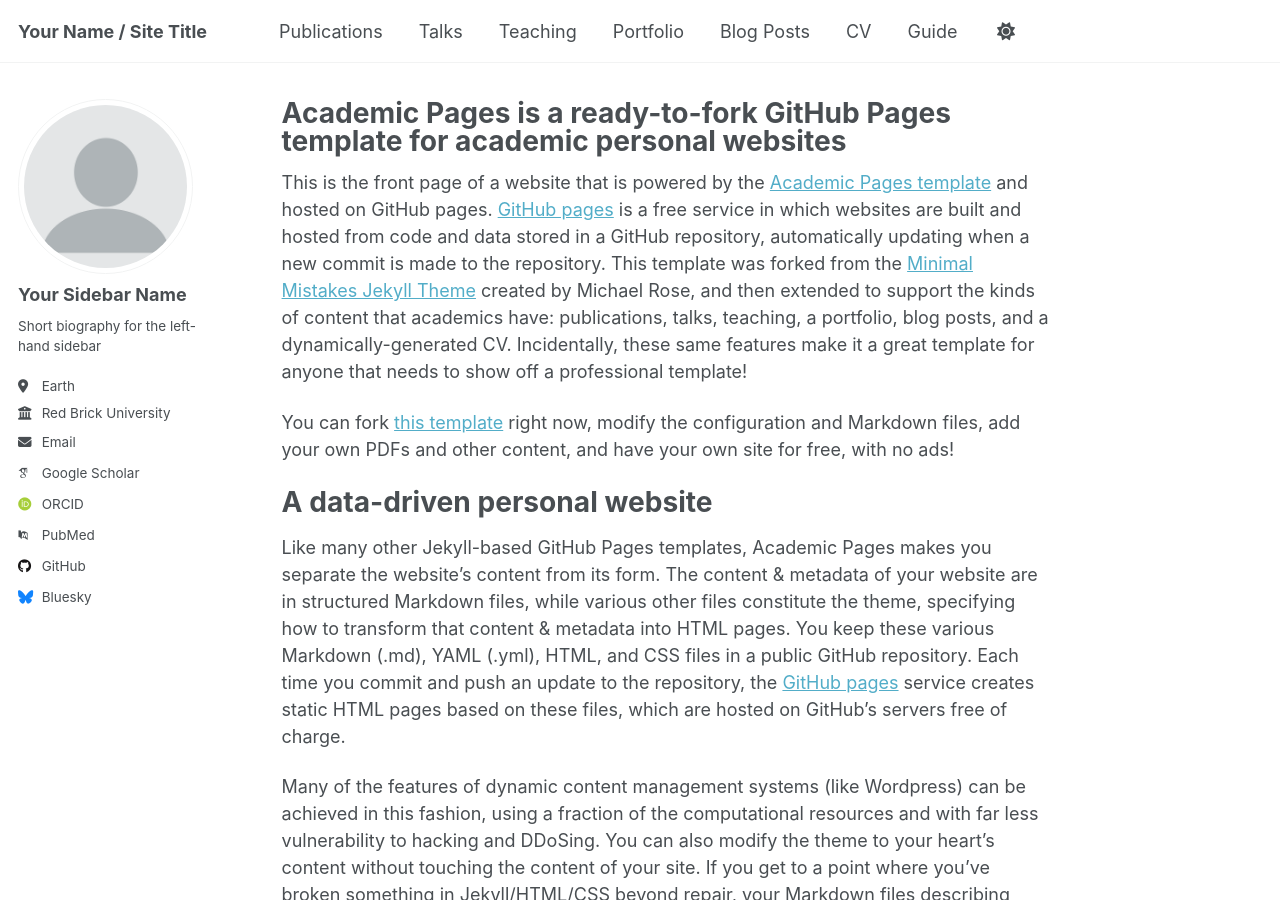
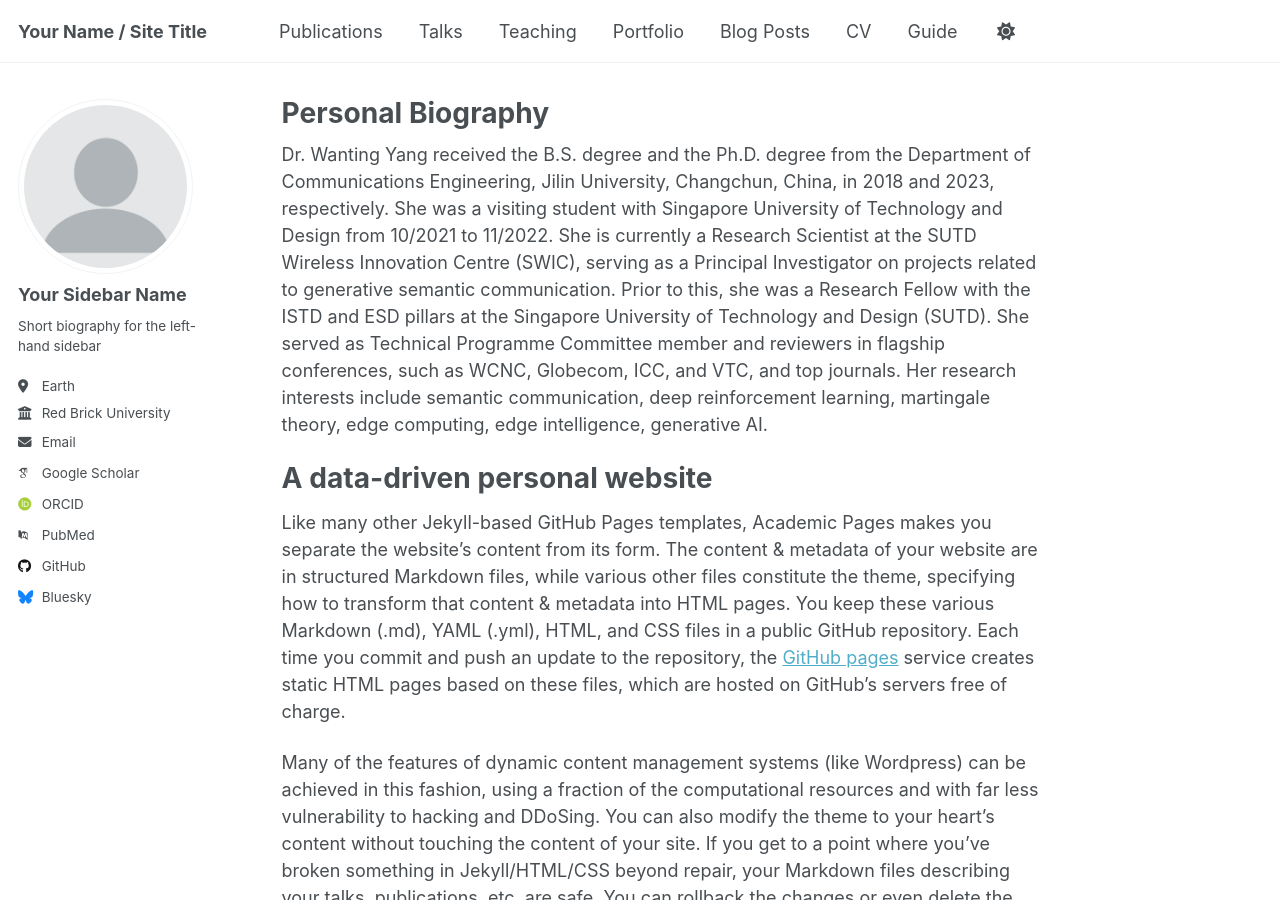
Before and after one commit to wty2011jl/wty2011jl.github.io, a Jekyll site: the page built from _pages/about.md, in a window 1280 px wide and 900 px high. Built offline with Jekyll 4.4.1, drawn with Linux system fonts in a browser that asks for light colours; some web fonts are replaced; a script that is not in the unit is left out.

Commit message:
Update about.md

```diff
--- a/_pages/about.md
+++ b/_pages/about.md
@@ -1,15 +1,14 @@
 ---
 permalink: /
-title: "Academic Pages is a ready-to-fork GitHub Pages template for academic personal websites"
+title: "Personal Biography"
 author_profile: true
 redirect_from:
   - /about/
   - /about.html
 ---
 
-This is the front page of a website that is powered by the [Academic Pages template](https://github.com/academicpages/academicpages.github.io) and hosted on GitHub pages. [GitHub pages](https://pages.github.com) is a free service in which websites are built and hosted from code and data stored in a GitHub repository, automatically updating when a new commit is made to the repository. This template was forked from the [Minimal Mistakes Jekyll Theme](https://mmistakes.github.io/minimal-mistakes/) created by Michael Rose, and then extended to support the kinds of content that academics have: publications, talks, teaching, a portfolio, blog posts, and a dynamically-generated CV. Incidentally, these same features make it a great template for anyone that needs to show off a professional template!
-
- You can fork [this template](https://github.com/academicpages/academicpages.github.io) right now, modify the configuration and Markdown files, add your own PDFs and other content, and have your own site for free, with no ads!
+Dr. Wanting Yang received the B.S. degree and the Ph.D. degree from the Department of Communications Engineering, Jilin University, Changchun, China, in 2018 and 2023, respectively. She was a visiting student with Singapore University of Technology and Design from 10/2021 to 11/2022. She is currently a Research Scientist at the SUTD Wireless Innovation Centre (SWIC), serving as a Principal Investigator on projects related to generative semantic communication. Prior to this, she was a Research Fellow with the ISTD and ESD pillars at the Singapore University of Technology and Design (SUTD).
+She served as Technical Programme Committee member and reviewers in flagship conferences, such as WCNC, Globecom, ICC, and VTC, and top journals. Her research interests include semantic communication, deep reinforcement learning, martingale theory, edge computing, edge intelligence, generative AI.
 
 A data-driven personal website
 ======
```
